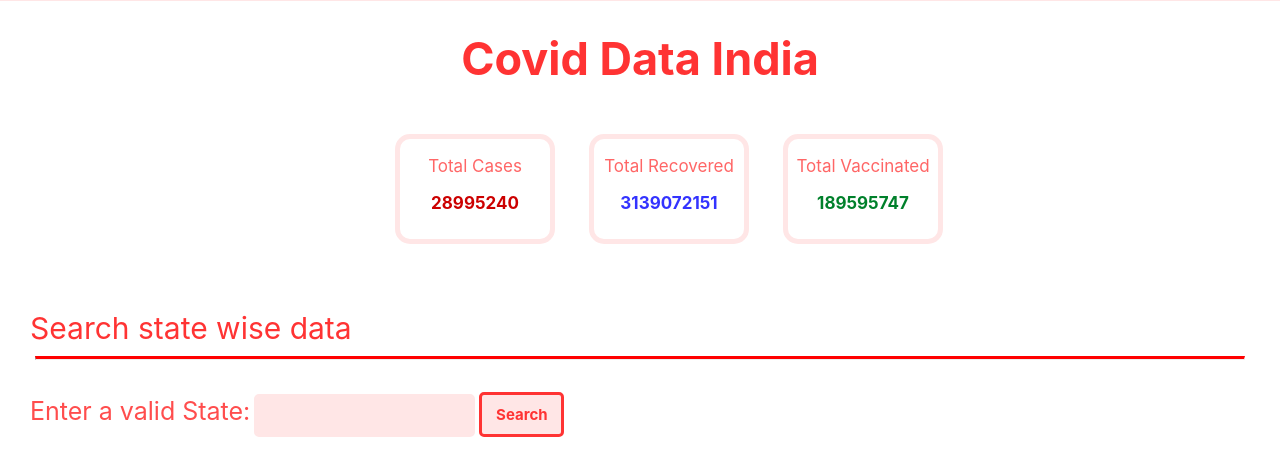
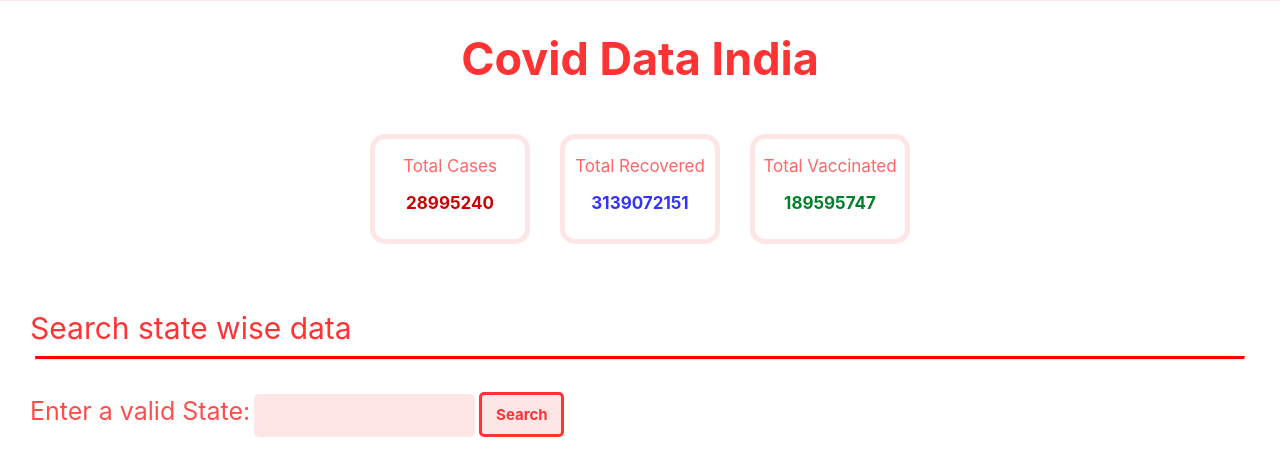
Before and after one commit to raviutsav/Covid19-Daily-Updates, a Flask app: page / in a window 1280 px wide. Shown: the part 64-540 px from the top of the page. Run offline with Flask 2, Linux system fonts and the light colour scheme; data that the repository does not hold is empty.

Commit message:
style.css changes

```diff
--- a/static/css/style.css
+++ b/static/css/style.css
@@ -51,10 +51,11 @@ nav
     background-color: #ffe6e6;
   }
 
-#all-india
-{
-    padding-left: 380px;
-}
+  #all-india
+  {
+      display: flex;
+    justify-content: center;
+  }
 
 #useful
 {
```
